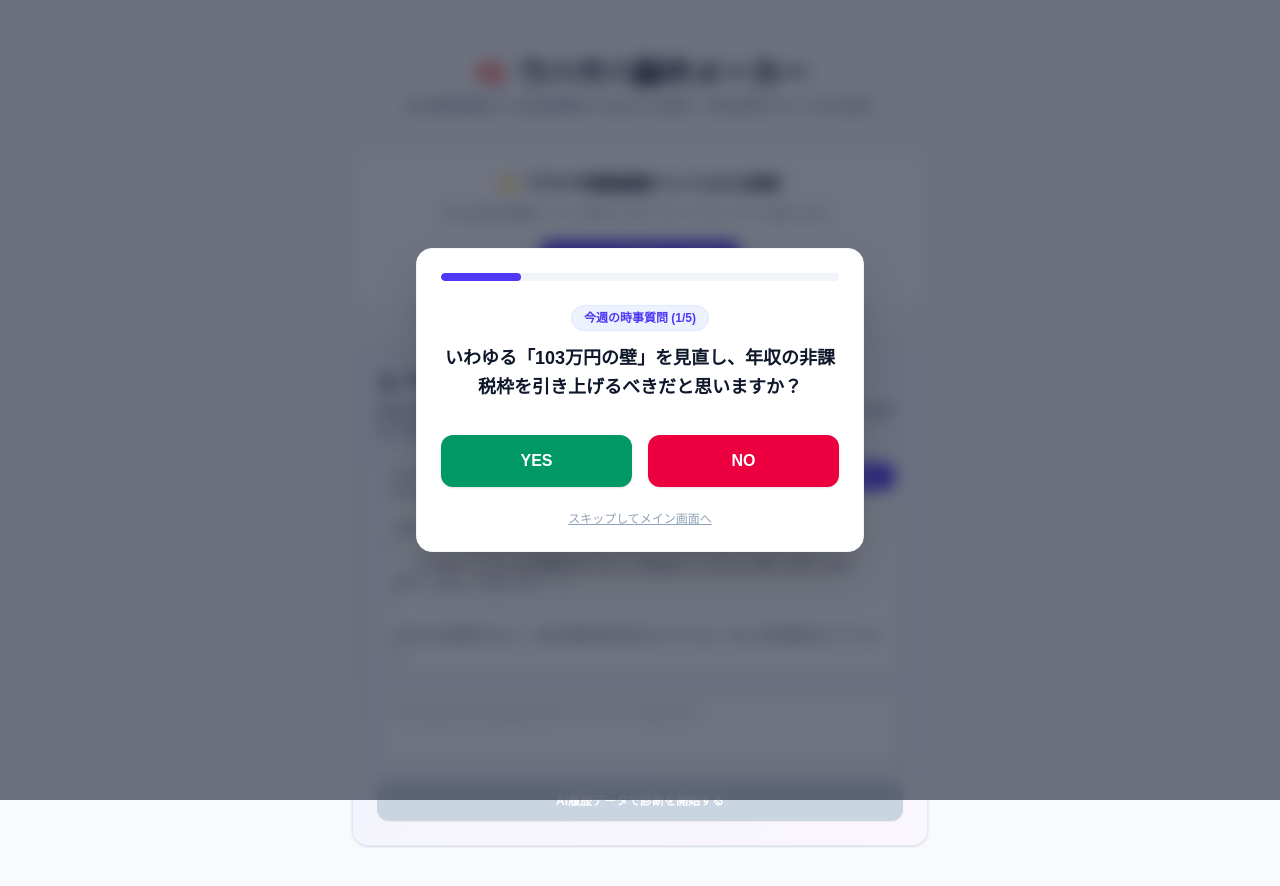
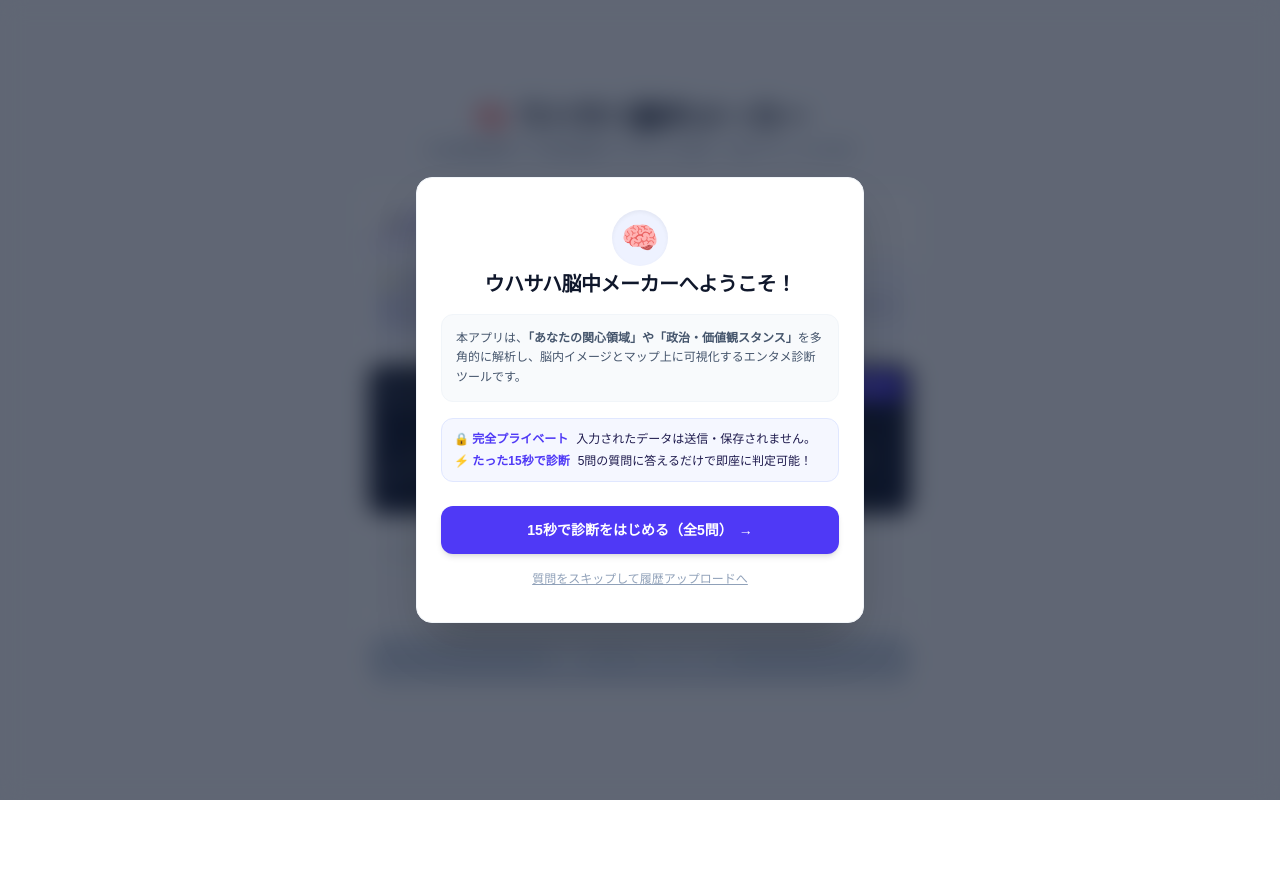
Before and after one commit to porigon53-coder/uyosayonounakame-ka-, a Next.js app in the folder app-brain-analyzer/: page / in a window 1280 px wide. Shown: the top 886 px of the page. After the commit the page ends 800 px from the top, so only its background shows below. Built offline with nearby package versions, Linux system fonts and the light colour scheme.

Commit message:
Add welcome intro screen with app purpose and privacy statement before survey

```diff
--- a/app-brain-analyzer/app/page.tsx
+++ b/app-brain-analyzer/app/page.tsx
@@ -1,28 +1,29 @@
-"use client";
+'use client';
 
-import { useState } from "react";
-import { useRouter } from "next/navigation";
-import questionsData from "./questions.json";
+import { useState } from 'react';
+import { useRouter } from 'next/navigation';
+import questionsData from './questions.json';
 
 export default function HomePage() {
   const router = useRouter();
   const [showModal, setShowModal] = useState(true);
+  const [modalStep, setModalStep] = useState<'intro' | 'questions'>('intro');
   const [currentQIndex, setCurrentQIndex] = useState(0);
-  const [answers, setAnswers] = useState<Record<number, "YES" | "NO">>({});
-  const [aiInputText, setAiInputText] = useState("");
+  const [answers, setAnswers] = useState<Record<number, 'YES' | 'NO'>>({});
+
+  // 入力モード切替 ('ai' | 'file')
+  const [activeTab, setActiveTab] = useState<'ai' | 'file'>('ai');
+  const [aiInputText, setAiInputText] = useState('');
   const [copied, setCopied] = useState(false);
 
   const questions = questionsData || [];
 
-  // AI履歴まとめ用プロンプト
-  const promptText = `以下の手順で、私がこれまでにあなた（AI）と検索・対話した興味・関心トピックの履歴をJSON形式でまとめて出力してください。
+  // コピペ用AIプロンプト
+  const promptText = `私がこれまでにあなたと対話・検索した興味・関心トピックの履歴を以下のJSON形式のみで20〜30件出力してください。余計な説明文は一切不要です。
 
-【出力フォーマット】
 [
-  { "title": "トピックや質問のタイトル", "domain": "ジャンル（例: tech, news, money, play, study など）" }
-]
-
-※出力はJSON配列のみとし、余計な解説文章は含めないでください。20〜30件程度出力してください。`;
+  { "title": "トピックや質問内容", "domain": "ジャンル（tech, news, money, play, food, study など）" }
+]`;
 
   const handleCopyPrompt = () => {
     navigator.clipboard.writeText(promptText);
@@ -30,7 +31,7 @@ export default function HomePage() {
     setTimeout(() => setCopied(false), 2000);
   };
 
-  const handleAnswer = (answer: "YES" | "NO") => {
+  const handleAnswer = (answer: 'YES' | 'NO') => {
     const currentQ = questions[currentQIndex];
     if (!currentQ) return;
 
@@ -48,18 +49,16 @@ export default function HomePage() {
     setShowModal(false);
   };
 
-  const navigateToResultWithSurvey = (
-    surveyAnswers: Record<number, "YES" | "NO">,
-  ) => {
+  const navigateToResultWithSurvey = (surveyAnswers: Record<number, 'YES' | 'NO'>) => {
     const dummyData = questions.map((q) => ({
-      title: `${q.category}: ${q.text} -> ${surveyAnswers[q.id] || "未回答"}`,
-      domain:
-        surveyAnswers[q.id] === "YES" ? "news-liberal" : "news-conservative",
+      title: `${q.category}: ${q.text} -> ${surveyAnswers[q.id] || '未回答'}`,
+      domain: surveyAnswers[q.id] === 'YES' ? 'news-liberal' : 'news-conservative',
     }));
     const encoded = encodeURIComponent(JSON.stringify(dummyData));
     router.push(`/result?data=${encoded}`);
   };
 
+  // ファイルアップロード処理
   const handleFileUpload = (e: React.ChangeEvent<HTMLInputElement>) => {
     const file = e.target.files?.[0];
     if (!file) return;
@@ -70,71 +69,113 @@ export default function HomePage() {
         const text = event.target?.result as string;
         let parsedData = [];
 
-        if (file.name.endsWith(".json")) {
+        if (file.name.endsWith('.json')) {
           parsedData = JSON.parse(text);
         } else {
-          const lines = text.split("\n");
+          const lines = text.split('\n');
           parsedData = lines.slice(1, 31).map((line) => {
-            const cols = line.split(",");
-            return {
-              title: cols[0] || "履歴データ",
-              domain: cols[1] || "uploaded-history",
-            };
+            const cols = line.split(',');
+            return { title: cols[0] || '履歴データ', domain: cols[1] || 'uploaded-history' };
           });
         }
 
         const encoded = encodeURIComponent(JSON.stringify(parsedData));
         router.push(`/result?data=${encoded}`);
       } catch (err) {
-        alert(
-          "ファイルの読み込みに失敗しました。正しいJSON/CSV形式か確認してください。",
-        );
+        alert('ファイルの読み込みに失敗しました。正しいJSONまたはCSV形式か確認してください。');
       }
     };
     reader.readAsText(file);
   };
 
-  // AI回答テキスト直接送信
+  // AI回答テキスト直接判定処理
   const handleAiTextSubmit = () => {
     if (!aiInputText.trim()) return;
     try {
       let parsedData = [];
-      if (aiInputText.includes("[")) {
+      if (aiInputText.includes('[')) {
         const jsonMatch = aiInputText.match(/\[[\s\S]*\]/);
         if (jsonMatch) {
           parsedData = JSON.parse(jsonMatch[0]);
         }
       }
       if (parsedData.length === 0) {
-        parsedData = aiInputText.split("\n").map((line) => ({
+        parsedData = aiInputText.split('\n').map((line) => ({
           title: line,
-          domain: "ai-prompt-input",
+          domain: 'ai-prompt-input'
         }));
       }
       const encoded = encodeURIComponent(JSON.stringify(parsedData));
       router.push(`/result?data=${encoded}`);
     } catch (e) {
-      alert("AIテキストの解析に失敗しました。テキストを確認してください。");
+      alert('テキスト解析に失敗しました。正しい形式で入力されているか確認してください。');
     }
   };
 
   return (
     <main className="min-h-screen bg-slate-50 text-slate-800 p-6 relative flex flex-col items-center justify-center">
-      {/* 1. YES/NO モーダル */}
-      {showModal && questions.length > 0 && (
-        <div className="fixed inset-0 bg-slate-900/60 backdrop-blur-sm flex items-center justify-center p-4 z-50">
-          <div className="bg-white border border-slate-100 w-full max-w-md rounded-2xl p-6 shadow-2xl flex flex-col items-center">
+      {/* 導入 ＆ アンケートモーダル */}
+      {showModal && (
+        <div className="fixed inset-0 bg-slate-900/65 backdrop-blur-md flex items-center justify-center p-4 z-50">
+          <div className="bg-white border border-slate-100 w-full max-w-md rounded-2xl p-6 shadow-2xl flex flex-col items-center relative overflow-hidden">
+
+            {/* 1. アプリ説明・目的のウェルカム画面 (Step: intro) */}
+            {modalStep === 'intro' && (
+              <div className="text-center space-y-4 py-2">
+                <div className="inline-flex items-center justify-center w-14 h-14 bg-indigo-50 text-indigo-600 rounded-full text-3xl mb-1 shadow-inner">
+                  🧠
+                </div>
+
+                <h2 className="text-xl font-extrabold text-slate-900 tracking-tight">
+                  ウハサハ脳中メーカーへようこそ！
+                </h2>
+
+                <p className="text-xs text-slate-600 leading-relaxed bg-slate-50 p-3.5 rounded-xl border border-slate-100 text-left">
+                  本アプリは、<strong>「あなたの関心領域」や「政治・価値観スタンス」</strong>を多角的に解析し、脳内イメージとマップ上に可視化するエンタメ診断ツールです。
+                </p>
+
+                <div className="bg-indigo-50/60 border border-indigo-100 rounded-xl p-3 text-left space-y-1.5">
+                  <div className="flex items-start gap-2 text-xs text-indigo-950 font-medium">
+                    <span className="text-indigo-600 font-bold">🔒 完全プライベート</span>
+                    <span>入力されたデータは送信・保存されません。</span>
+                  </div>
+                  <div className="flex items-start gap-2 text-xs text-indigo-950 font-medium">
+                    <span className="text-indigo-600 font-bold">⚡ たった15秒で診断</span>
+                    <span>5問の質問に答えるだけで即座に判定可能！</span>
+                  </div>
+                </div>
+
+                <div className="pt-2 space-y-3">
+                  <button
+                    onClick={() => setModalStep('questions')}
+                    className="w-full py-3.5 bg-indigo-600 hover:bg-indigo-700 text-white font-bold text-sm rounded-xl transition shadow-md active:scale-95 cursor-pointer flex items-center justify-center gap-1.5"
+                  >
+                    <span>15秒で診断をはじめる（全5問）</span>
+                    <span>→</span>
+                  </button>
+
+                  <button
+                    onClick={handleSkip}
+                    className="text-xs text-slate-400 hover:text-slate-600 underline transition cursor-pointer"
+                  >
+                    質問をスキップして履歴アップロードへ
+                  </button>
+                </div>
+              </div>
+            )}
+
+            {/* 2. 5問アンケート画面 (Step: questions) */}
+            {modalStep === 'questions' && questions.length > 0 && (
+              <div className="w-full flex flex-col items-center">
                 <div className="w-full bg-slate-100 h-2 rounded-full mb-6 overflow-hidden">
                   <div
                     className="bg-indigo-600 h-full transition-all duration-300 rounded-full"
-                style={{
-                  width: `${((currentQIndex + 1) / questions.length) * 100}%`,
-                }}
+                    style={{ width: `${((currentQIndex + 1) / questions.length) * 100}%` }}
                   />
                 </div>
 
                 <span className="text-xs font-semibold text-indigo-600 bg-indigo-50 border border-indigo-100 px-3 py-1 rounded-full mb-3">
-              今週の時事質問 ({currentQIndex + 1}/{questions.length})
+                  時事・価値観アンケート ({currentQIndex + 1}/{questions.length})
                 </span>
 
                 <h2 className="text-lg font-bold text-slate-900 text-center mb-8 min-h-[60px] flex items-center leading-relaxed">
@@ -143,13 +184,13 @@ export default function HomePage() {
 
                 <div className="grid grid-cols-2 gap-4 w-full mb-6">
                   <button
-                onClick={() => handleAnswer("YES")}
+                    onClick={() => handleAnswer('YES')}
                     className="py-3.5 bg-emerald-600 hover:bg-emerald-500 text-white font-bold text-base rounded-xl transition shadow-sm active:scale-95 cursor-pointer"
                   >
                     YES
                   </button>
                   <button
-                onClick={() => handleAnswer("NO")}
+                    onClick={() => handleAnswer('NO')}
                     className="py-3.5 bg-rose-600 hover:bg-rose-500 text-white font-bold text-base rounded-xl transition shadow-sm active:scale-95 cursor-pointer"
                   >
                     NO
@@ -160,14 +201,17 @@ export default function HomePage() {
                   onClick={handleSkip}
                   className="text-xs text-slate-400 hover:text-slate-600 underline transition cursor-pointer"
                 >
-              スキップしてメイン画面へ
+                  スキップして履歴アップロード画面へ
                 </button>
+              </div>
+            )}
+
           </div>
         </div>
       )}
 
-      {/* 2. メイン画面 */}
-      <div className="max-w-xl w-full space-y-8 text-center my-8">
+      {/* メイン診断コンテナ */}
+      <div className="max-w-xl w-full space-y-6 text-center my-8">
         <header className="space-y-2">
           <div className="flex items-center justify-center gap-2 mb-1">
             <span className="text-3xl">🧠</span>
@@ -176,84 +220,101 @@ export default function HomePage() {
             </h1>
           </div>
           <p className="text-slate-500 text-xs md:text-sm font-medium">
-            Web閲覧履歴 ＆ AI会話履歴からあなたの脳内・政治思想スタンスを可視化
+            Web閲覧履歴 ＆ AI検索履歴からあなたの脳内・政治スタンスを分析
           </p>
         </header>
 
-        {/* 履歴ファイルアップロード */}
-        <section className="bg-white border border-slate-100 rounded-2xl p-6 text-center shadow-sm">
-          <h3 className="font-bold text-slate-900 text-base mb-2">
-            📁 ブラウザ閲覧履歴ファイルから診断
-          </h3>
-          <p className="text-xs text-slate-500 mb-4 leading-relaxed">
-            Chrome等の履歴データ（JSON / CSV）をアップロードして分析します。
-          </p>
+        {/* タブ切り替え */}
+        <div className="bg-white rounded-2xl border border-slate-200 shadow-sm p-4 text-left">
+          <div className="flex border-b border-slate-100 mb-4 gap-2">
+            <button
+              onClick={() => setActiveTab('ai')}
+              className={`flex-1 py-2.5 text-xs md:text-sm font-bold border-b-2 transition ${
+                activeTab === 'ai'
+                  ? 'border-indigo-600 text-indigo-600'
+                  : 'border-transparent text-slate-400 hover:text-slate-600'
+              }`}
+            >
+              🤖 AIの検索履歴で判定（かんたん）
+            </button>
+            <button
+              onClick={() => setActiveTab('file')}
+              className={`flex-1 py-2.5 text-xs md:text-sm font-bold border-b-2 transition ${
+                activeTab === 'file'
+                  ? 'border-indigo-600 text-indigo-600'
+                  : 'border-transparent text-slate-400 hover:text-slate-600'
+              }`}
+            >
+              📁 Web閲覧履歴ファイル
+            </button>
+          </div>
 
-          <label className="cursor-pointer inline-flex items-center gap-2 bg-indigo-600 hover:bg-indigo-700 text-white font-bold px-6 py-3 rounded-xl transition shadow-xs text-sm active:scale-95">
-            <span>ファイルを選択して診断</span>
-            <input
-              type="file"
-              accept=".json, .csv"
-              onChange={handleFileUpload}
-              className="hidden"
-            />
-          </label>
-        </section>
+          {/* TAB 1: AI検索履歴入力 */}
+          {activeTab === 'ai' && (
+            <div className="space-y-4">
+              <div className="bg-indigo-50/70 border border-indigo-100 rounded-xl p-3 text-xs text-indigo-900 leading-relaxed">
+                <p className="font-bold mb-1">💡 コピペ3秒で判定できます！</p>
+                普段お使いのAI（ChatGPT / Claude / Gemini等）に下のプロンプトを送信し、返ってきたテキストをそのまま下に貼り付けてください。
+              </div>
 
-        {/* AI履歴まとめプロンプトエリア */}
-        <section className="bg-gradient-to-br from-indigo-50/80 to-purple-50/80 border border-indigo-100 rounded-2xl p-6 text-left shadow-sm">
-          <div className="flex items-center gap-2 mb-2">
-            <span className="text-lg">🤖</span>
-            <h3 className="font-bold text-slate-900 text-base">
-              ChatGPT等のAI検索履歴から診断
-            </h3>
-          </div>
-          <p className="text-xs text-slate-600 mb-3 leading-relaxed">
-            普段お使いのAI（ChatGPT / Claude /
-            Gemini等）に以下のプロンプトを送信し、返ってきた回答を下に貼り付けてください！
-          </p>
-
-          {/* プロンプトコピー枠 */}
-          <div className="relative bg-white rounded-xl border border-indigo-200/80 p-3 mb-4">
-            <pre className="text-[11px] text-slate-700 whitespace-pre-wrap font-mono leading-relaxed">
+              <div className="relative bg-slate-900 rounded-xl p-3 text-slate-100">
+                <pre className="text-[11px] font-mono whitespace-pre-wrap leading-relaxed opacity-90">
                   {promptText}
                 </pre>
                 <button
                   onClick={handleCopyPrompt}
-              className="absolute top-2 right-2 bg-indigo-600 hover:bg-indigo-700 text-white text-[10px] font-bold px-3 py-1.5 rounded-lg transition active:scale-95 cursor-pointer shadow-xs"
+                  className="absolute top-2 right-2 bg-indigo-600 hover:bg-indigo-500 text-white text-[10px] font-bold px-3 py-1.5 rounded-lg transition active:scale-95 shadow-sm cursor-pointer"
                 >
-              {copied ? "コピー完了！" : "プロンプトをコピー"}
+                  {copied ? 'コピー完了！' : 'プロンプトをコピー'}
                 </button>
               </div>
 
-          {/* AI貼り付け用フォーム */}
               <div className="space-y-2">
                 <textarea
-              rows={3}
-              placeholder="AIから出力されたJSONまたはテキストをここに貼り付け..."
+                  rows={4}
+                  placeholder="ここにAIの回答テキストを貼り付け..."
                   value={aiInputText}
                   onChange={(e) => setAiInputText(e.target.value)}
-              className="w-full bg-white border border-indigo-200 rounded-xl p-3 text-xs text-slate-800 placeholder-slate-400 focus:outline-none focus:ring-2 focus:ring-indigo-500"
+                  className="w-full bg-slate-50 border border-slate-200 rounded-xl p-3 text-xs text-slate-800 focus:outline-none focus:ring-2 focus:ring-indigo-500"
                 />
                 <button
                   onClick={handleAiTextSubmit}
                   disabled={!aiInputText.trim()}
-              className="w-full bg-purple-600 hover:bg-purple-700 disabled:bg-slate-300 text-white font-bold py-3 rounded-xl transition text-xs shadow-xs active:scale-95 cursor-pointer"
+                  className="w-full bg-indigo-600 hover:bg-indigo-700 disabled:bg-slate-300 text-white font-bold py-3.5 rounded-xl transition text-sm shadow-sm active:scale-95 cursor-pointer"
                 >
                   AI履歴データで診断を開始する
                 </button>
               </div>
-        </section>
+            </div>
+          )}
+
+          {/* TAB 2: Web閲覧履歴ファイル */}
+          {activeTab === 'file' && (
+            <div className="space-y-4 text-center py-2">
+              <p className="text-xs text-slate-600 leading-relaxed text-left">
+                ブラウザ（Chrome, Edge, Safari等）の拡張機能などで出力した閲覧履歴データ（JSON / CSV）を直接読み込んで解析します。
+              </p>
+
+              <label className="cursor-pointer inline-flex items-center justify-center w-full bg-indigo-600 hover:bg-indigo-700 text-white font-bold py-3.5 rounded-xl transition shadow-sm text-sm active:scale-95">
+                <span>ファイルを選択して判定</span>
+                <input type="file" accept=".json, .csv" onChange={handleFileUpload} className="hidden" />
+              </label>
+
+              <p className="text-[11px] text-slate-400">※アップロードしたデータはブラウザ内のみで解析され、サーバーへ送信されることはありません。</p>
+            </div>
+          )}
+        </div>
 
         {!showModal && (
           <button
             onClick={() => {
+              setModalStep('intro');
               setCurrentQIndex(0);
               setShowModal(true);
             }}
             className="text-xs text-indigo-600 hover:text-indigo-800 underline transition cursor-pointer"
           >
-            もう一度 5問アンケートに答える
+            もう一度 診断ガイド＆アンケートを開く
           </button>
         )}
       </div>
```
Lines whose indentation alone changed are shown as unchanged.
